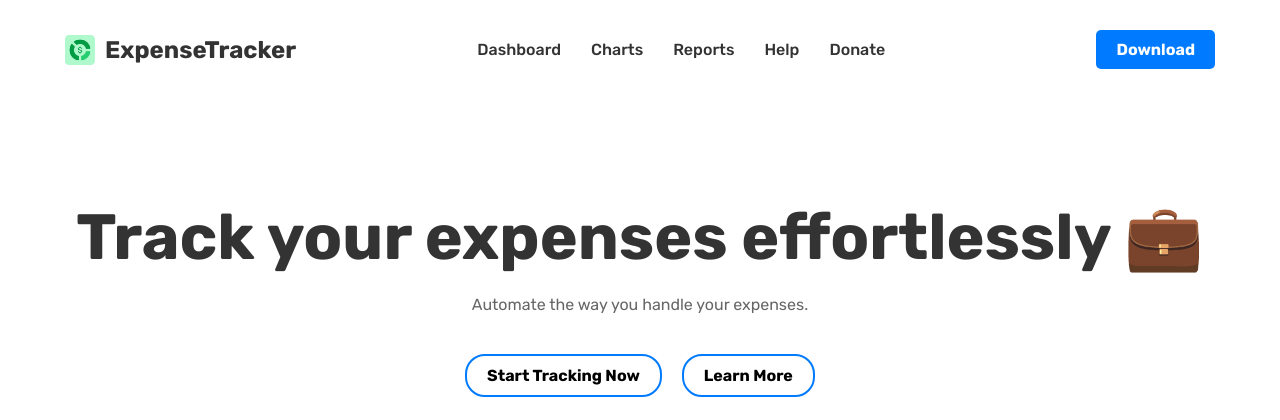
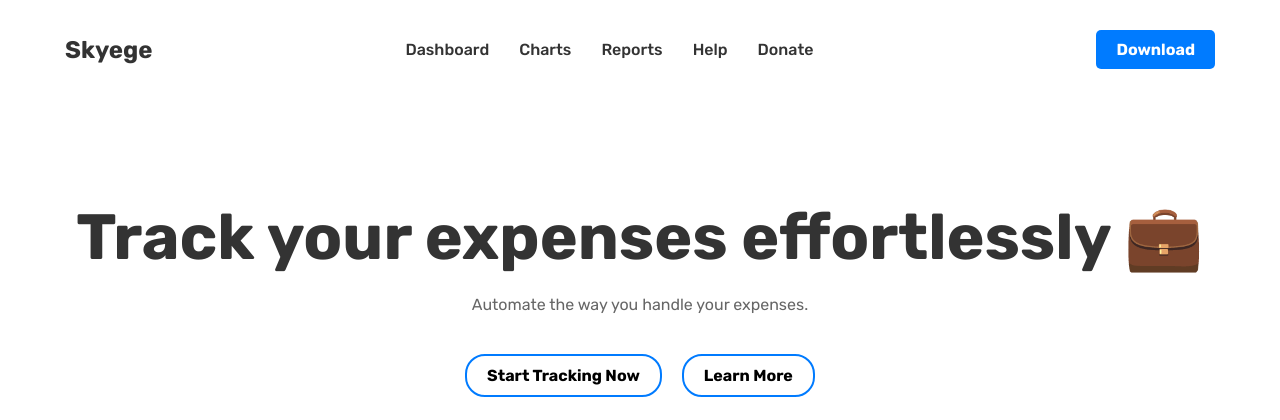
Before and after one commit to sambhavacharyaa/expense-tracker, a Django app: page / in a window 1280 px wide. Shown: the top 420 px of the page. Run offline with Django 5.2, Linux system fonts and the light colour scheme.

Commit message:
removed logo image from navbar

```diff
--- a/skyege/static/assets/css/style.css
+++ b/skyege/static/assets/css/style.css
@@ -28,10 +28,7 @@ body {
    align-items: center;
 }
 
-.logo img {
-   height: 30px;
-   margin-right: 10px;
-}
+
 
 .logo span {
    font-size: 1.5em;
--- a/skyege/templates/base.html
+++ b/skyege/templates/base.html
@@ -12,8 +12,8 @@
     <!-- Navbar -->
     <nav class="navbar">
         <div class="logo">
-            <img src="{% static 'assets/img/logo.png' %}" alt="Expense Tracker Logo"> <!-- Use your logo here -->
-            <span>ExpenseTracker</span>
+
+            <span>Skyege</span>
         </div>
         <div class="hamburger" id="hamburger">
           <span></span>
```
Also changed, not shown: skyege/static/assets/img/logo.png.
